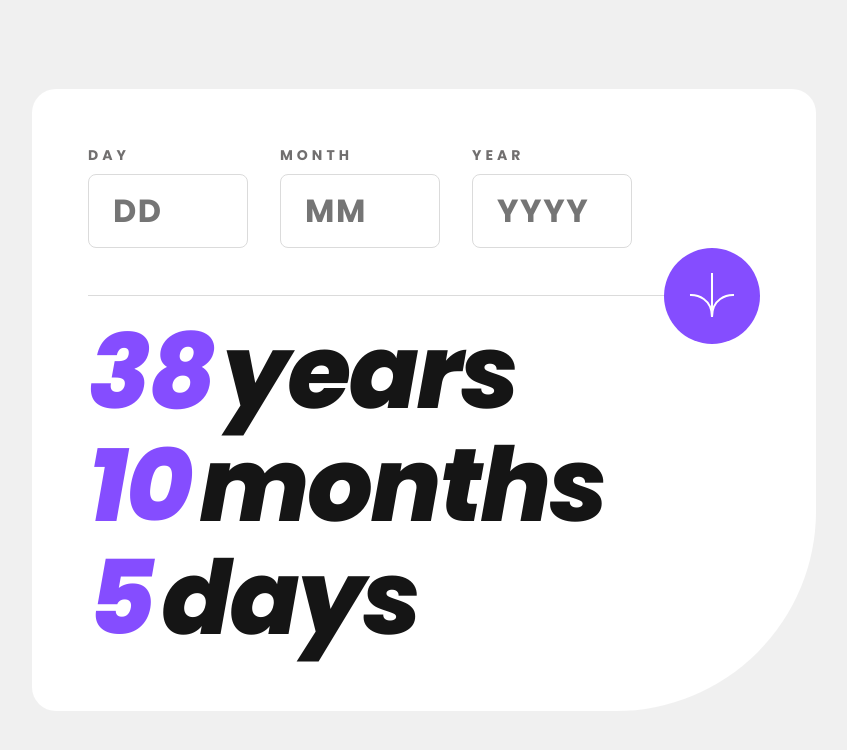
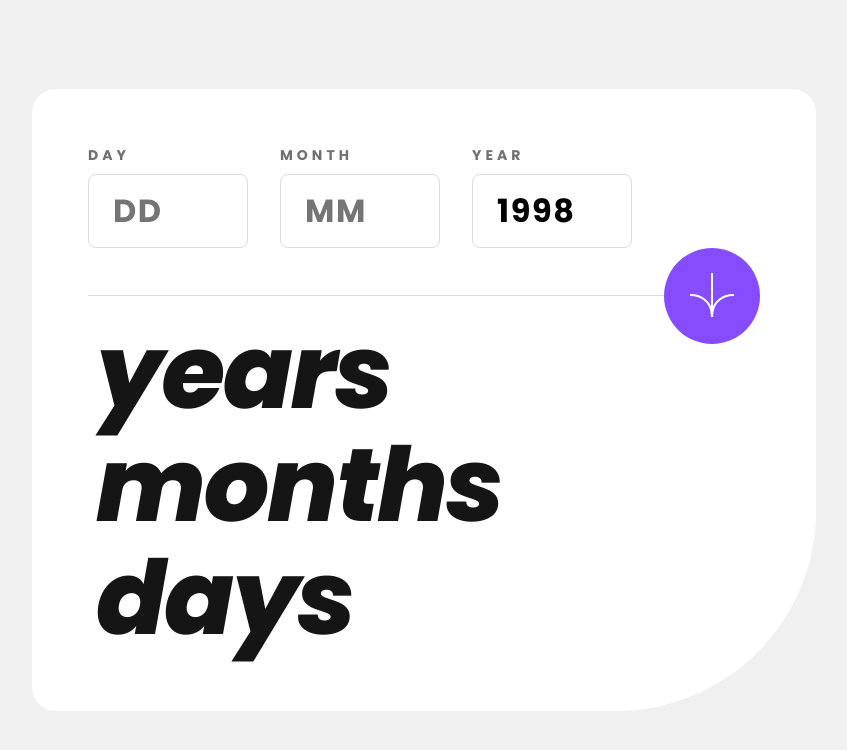
Before and after one commit to paulobrun0/ageCalculatorApp, a React (Vite) app: page / in a window 1280 px wide. Shown: the top 750 px of the page, without its empty margins (216-1063 px from the left). Built offline with nearby package versions, Linux system fonts and the light colour scheme.

Commit message:
Adicionando Funcionalidade de calcular a idade

```diff
--- a/src/components/FormDate.jsx
+++ b/src/components/FormDate.jsx
@@ -2,34 +2,123 @@ import styles from "./FormDate.module.css";
 
 import arrowDown from "../../src/assets/arrowDown.svg";
 import { ResultAge } from "./ResultAge";
+import { useState } from "react";
 
 const FormDate = () => {
+  const [dayInput, setDayInput] = useState("");
+  const [monthInput, setMonthInput] = useState("");
+  const [yearInput, setYearInput] = useState(1998);
+
+  const [dayResult, setDayResult] = useState("");
+  const [monthResult, setMonthResult] = useState("");
+  const [yearResult, setYearResult] = useState("");
+
+  const dataAtual = new Date();
+
+  const day = dataAtual.getDate();
+  const month = dataAtual.getMonth() + 1;
+  const year = dataAtual.getFullYear();
+
+  function validarData(dia, mes, ano) {
+    if (mes < 1 || mes > 12) {
+      return false;
+    }
+
+    const diasPorMes = [31, 28, 31, 30, 31, 30, 31, 31, 30, 31, 30, 31];
+
+    if (dia < 1 || dia > diasPorMes[mes - 1]) {
+      return false;
+    }
+
+    if (ano > year) {
+      return false;
+    }
+
+    return true;
+  }
+
+  function calcAge() {
+    let dayInputFloat = Number(dayInput);
+    let monthInputFloat = Number(monthInput);
+    let yearInputFloat = Number(yearInput);
+
+    let resultYear = year - yearInput;
+    let resultMonth = month - monthInput;
+
+    if (!validarData(dayInputFloat, monthInputFloat, yearInputFloat)) {
+      // Lida com a situação de data inválida
+      console.log("Data de entrada inválida!");
+      return;
+    }
+
+    if (dayInputFloat === day && monthInputFloat === month) {
+      setDayResult(day);
+      setMonthResult(0);
+      setYearResult(resultYear);
+      console.log("Parabéns");
+    } else if (dayInputFloat < day && monthInputFloat === month) {
+      setDayResult(day);
+      setMonthResult(0);
+      setYearResult(resultYear);
+    } else if (monthInputFloat < month) {
+      setDayResult(day);
+      setMonthResult(resultMonth);
+      setYearResult(resultYear);
+    } else {
+      setDayResult(day);
+      setMonthResult(resultMonth + 12);
+      setYearResult(resultYear - 1);
+    }
+  }
+
   return (
     <div className={styles.containerFormData}>
-      <form className={styles.form}>
+      <form onSubmit={calcAge} className={styles.form}>
         <label className={styles.label}>
           Day
-          <input className={styles.inputDate} type="text" placeholder="DD" />
+          <input
+            className={styles.inputDate}
+            type="number"
+            value={dayInput}
+            placeholder="DD"
+            onChange={(e) => setDayInput(e.target.value)}
+          />
         </label>
 
         <label className={styles.label}>
           Month
-          <input className={styles.inputDate} type="text" placeholder="MM" />
+          <input
+            className={styles.inputDate}
+            type="number"
+            value={monthInput}
+            placeholder="MM"
+            onChange={(e) => setMonthInput(e.target.value)}
+          />
         </label>
 
         <label className={styles.label}>
           Year
-          <input className={styles.inputDate} type="text" placeholder="YYYY" />
+          <input
+            className={styles.inputDate}
+            type="number"
+            value={yearInput}
+            placeholder="YYYY"
+            onChange={(e) => setYearInput(e.target.value)}
+          />
         </label>
       </form>
 
       <div className={styles.containerBtn}>
-        <button className={styles.btnCalc}>
+        <button onClick={calcAge} className={styles.btnCalc}>
           <img src={arrowDown} alt="" />
         </button>
       </div>
 
-      <ResultAge />
+      <ResultAge
+        dayResult={dayResult}
+        monthResult={monthResult}
+        yearResult={yearResult}
+      />
     </div>
   );
 };
--- a/src/components/ResultAge.jsx
+++ b/src/components/ResultAge.jsx
@@ -1,16 +1,17 @@
+/* eslint-disable react/prop-types */
 import styles from "./ResultAge.module.css";
 
-export const ResultAge = () => {
+export const ResultAge = ({ dayResult, monthResult, yearResult }) => {
   return (
     <div className={styles.containerResultAge}>
       <p>
-        <span>38</span>years
+        <span>{yearResult}</span>years
       </p>
       <p>
-        <span>10</span>months
+        <span>{monthResult}</span>months
       </p>
       <p>
-        <span>5</span>days
+        <span>{dayResult}</span>days
       </p>
     </div>
   );
```
